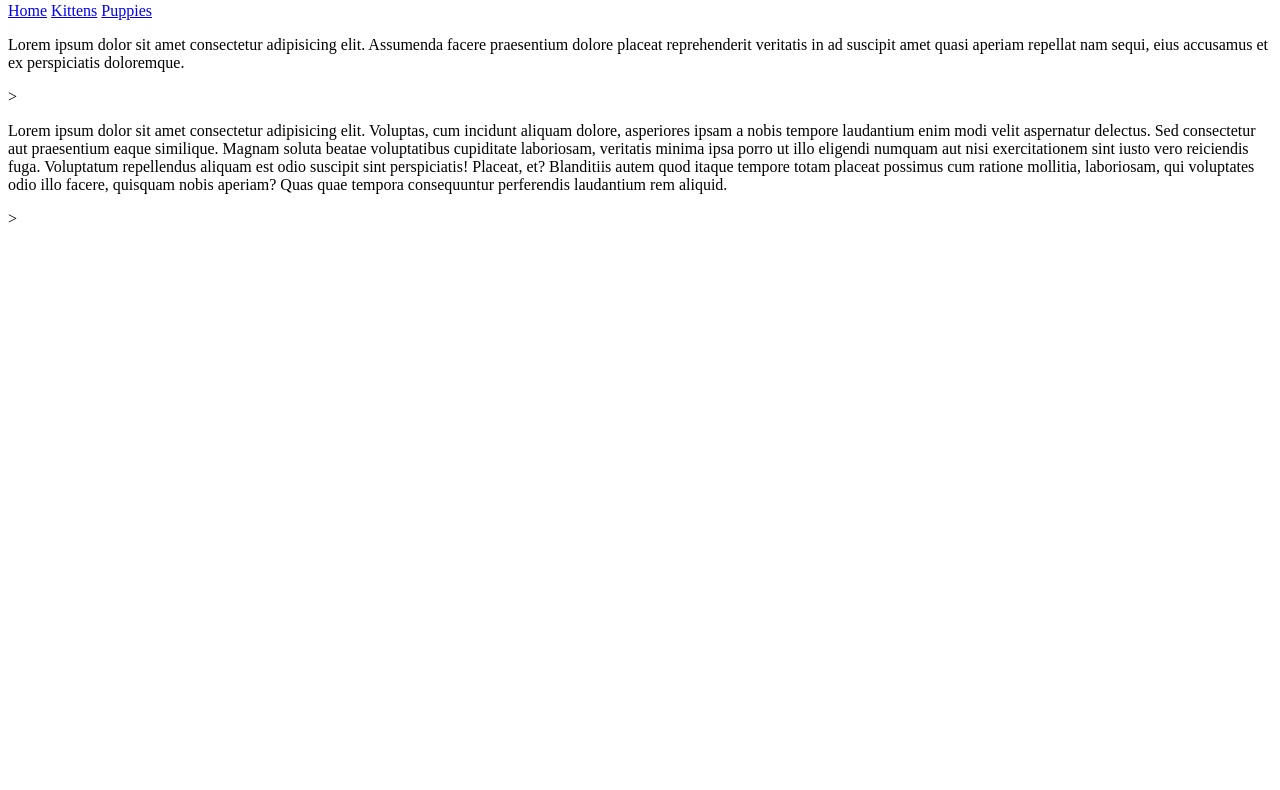
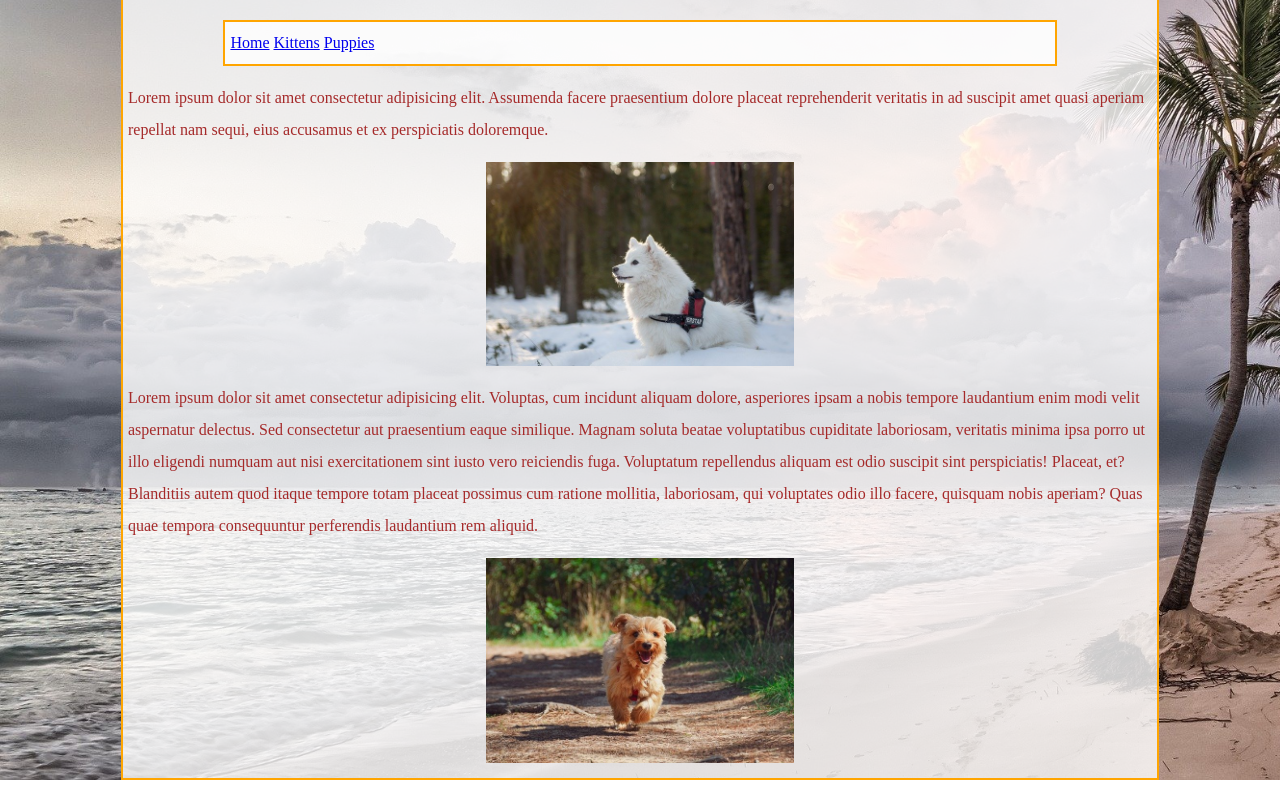
Before and after one commit to aldowns/WEB105, a plain HTML site: page connections/pages/puppies.html in a window 1280 px wide. Shown: the part 104-894 px from the top of the page. Before the commit the page ends 800 px from the top, so only its background shows below. Drawn offline with Linux system fonts and the light colour scheme.

Commit message:
connections

```diff
--- a/connections/css/styles.css
+++ b/connections/css/styles.css
@@ -17,10 +17,18 @@ body{
     background-size: cover;
 }
 #puppies{
+    background-image:url("../images/beach.jpg");
+    background-repeat: no-repeat;
+    background-attachment: fixed;
+    background-size: cover;
     /*add a background image here*/
 }
 
 #kittens{
+    background-image:url("../images/aurora.jpg");
+    background-repeat: no-repeat;
+    background-attachment: fixed;
+    background-size: cover;
     /*add a background image here*/
 
 }
--- a/connections/pages/puppies.html
+++ b/connections/pages/puppies.html
@@ -5,16 +5,17 @@
     <meta name="viewport" content="width=device-width, initial-scale=1.0" />
     <title>Home</title>
     <!-- Link to the correct style sheet here! -->
-    >
+    <link rel="stylesheet" href="../css/styles.css">
   </head>
   <body>
+    <div id="puppies">
     <div class="container">
       <h1>Puppies</h1>
       <div class="container">
         <!-- Add the correct links here! -->
-        <a href="/connections/index.html">Home</a>
+        <a href="../index.html">Home</a>
         <a href="kittens.html">Kittens</a>
-        <a href="puppies.html">Puppies</a>
+        <a href="#">Puppies</a>
       </div>
       <p>
         Lorem ipsum dolor sit amet consectetur adipisicing elit. Assumenda
@@ -23,7 +24,7 @@
         doloremque.
       </p>
 
-      <!-- Add snow snow-dog.jpg here-->>
+<img src="../images/snow-dog.jpg" alt="snow dog">
       <p>
         <span
           >Lorem ipsum dolor sit amet consectetur adipisicing elit. Voluptas,
@@ -44,7 +45,8 @@
           perferendis laudantium rem aliquid.</span
         >
       </p>
-      <!-- Add dog.jpg here-->>
+      <img src="../images/dog.jpg" alt="dog">
+    </div>
     </div>
   </body>
 </html>
```
Also changed, not shown: connections/index.html (+3 -0 lines), connections/pages/kittens.html (+5 -5 lines).
